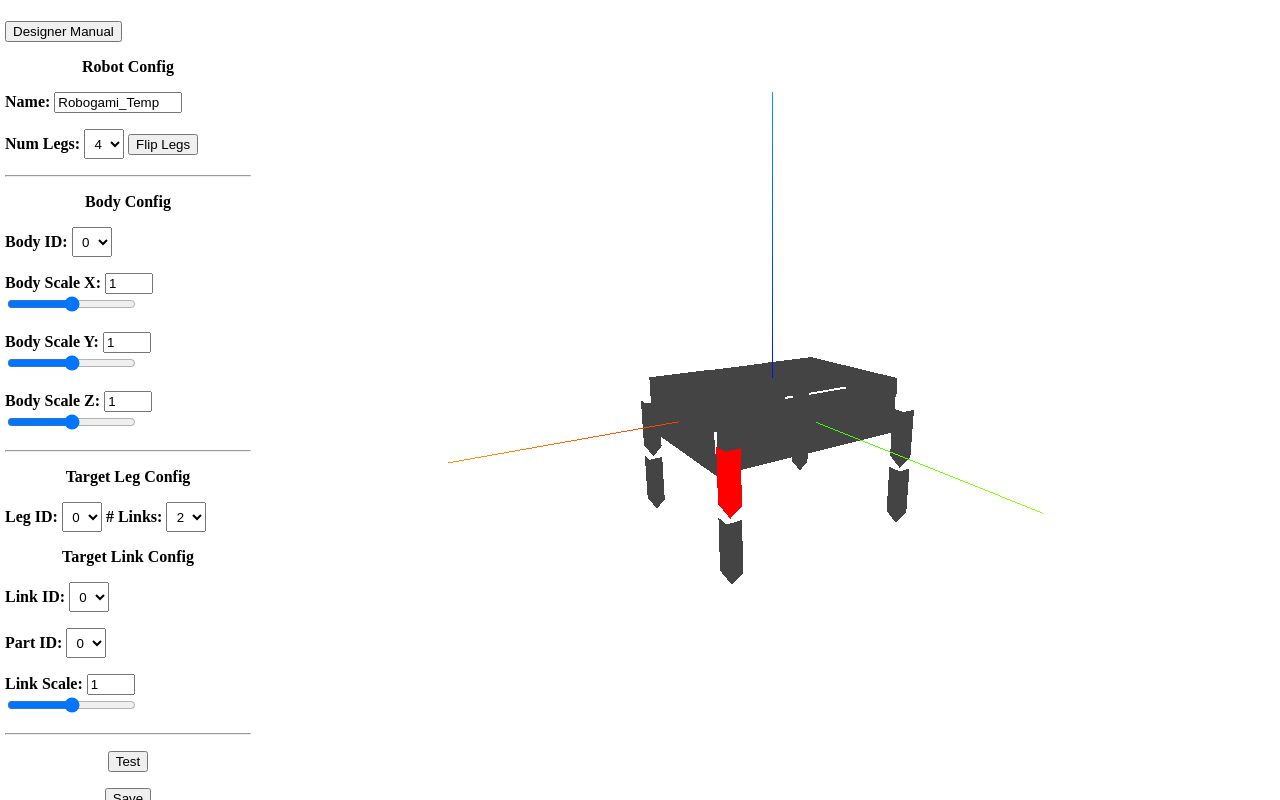
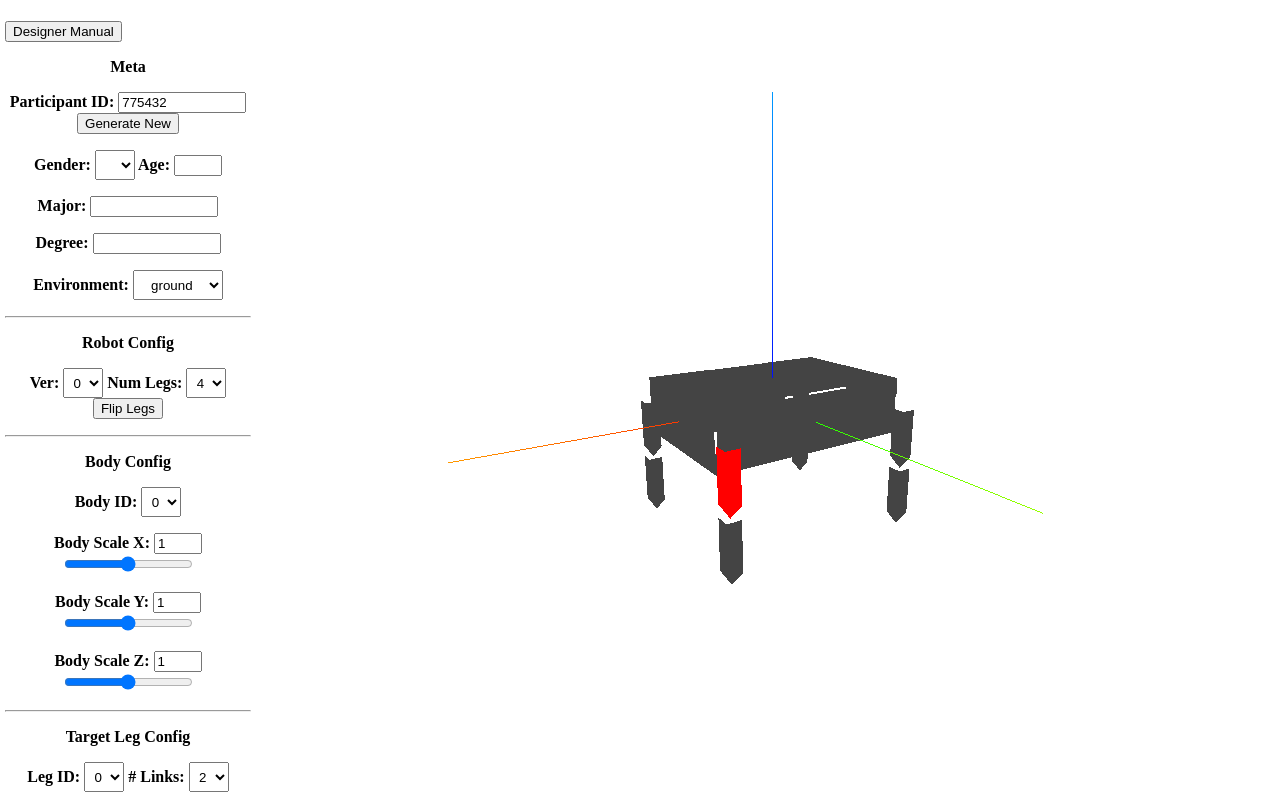
Before and after one commit to HZHPAGES/evogen_robot_design, a plain HTML site: page index.html in a window 1280 px wide. Drawn offline with Linux system fonts and the light colour scheme.

Commit message:
Update ui

```diff
--- a/index.html
+++ b/index.html
@@ -16,14 +16,43 @@
 <body>
     <div id="RobotConfigPanel">
         <p><button onclick=" window.open('designer_manual.html','_blank')">Designer Manual</button></p>
+        <div align="center">
+            <p align="center">Meta</p>
+            <p>
+                Participant ID: <input class="LongTextBox" id="UserIDText">
+                <button type="input" id="GenUserIDButton">Generate New</button>
+            </p>
+            <p>
+                Gender: <select class="SelectList" id="UserGenderSelect">
+                            <option value="0"></option>
+                            <option value="1">M</option>
+                            <option value="2">F</option>
+                        </select>
+                Age: <input class="TextBox" id="UserAgeText">
+            </p>
+            <p>Major: <input class="LongTextBox" id="UserMajorText"></p>
+            <p>Degree: <input class="LongTextBox" id="UserDegreeText"></p>
+            <p>Environment: <select class="SelectList" id="EnvSelect" style="width:90px"></select></p>
+        </div>
+        <hr>
+
+        <div align="center">
             <p align="center">Robot Config</p>
-        <p>Name: <input class="LongTextBox" id="RobotNameText"></p>
             <p>
+                Ver:
+                <select class="SelectList" id="VerSelect">
+                    <option value="0">0</option>
+                    <option value="1">1</option>
+                    <option value="2">2</option>
+                </select>
                 Num Legs:
                 <select class="SelectList" id="NumLegsSelect"></select>
                 <button type="input" id="FlipButton">Flip Legs</button>
             </p>
+        </div>
         <hr>
+
+        <div align="center">
             <p align="center">Body Config</p>
             <p>Body ID: <select class="SelectList" id="BodyIdSelect"></select></p>
             <p>
@@ -41,7 +70,10 @@
                 <input class="TextBox" id="BodyScaleZText">
                 <input type="range" id="BodyScaleZRange">
             </p>
+        </div>
         <hr>
+
+        <div align="center">
             <p align="center">Target Leg Config</p>
             <p>
                 Leg ID: <select class="SelectList" id="LegIdSelect"></select>
@@ -52,17 +84,25 @@
                 <!-- <input class="TextBox" id="LegPositionText"> -->
                 <!-- <input type="range" id="LegPositionRange"> -->
             <!-- </p> -->
+        </div>
+
+        <div align="center">
             <p align="center">Target Link Config</p>
-        <p>Link ID: <select class="SelectList" id="LinkIdSelect"></select></p>
-        <p>Part ID: <select class="SelectList" id="PartIdSelect"></select></p>
+            <p>
+                Link ID: <select class="SelectList" id="LinkIdSelect"></select>
+                Part ID: <select class="SelectList" id="PartIdSelect"></select>
+            </p>
             <p>
                 Link Scale:
                 <input class="TextBox" id="LinkLengthText">
                 <input type="range" id="LinkLengthRange">
             </p>
             <hr>
-        <p align="center"><button type="input" id="SubmitButton">Test</button></p>
-        <p align="center"><button type="input" id="SaveButton">Save</button></p>
+            <p align="center">
+                <button type="input" id="SubmitButton">Test</button>
+                <button type="input" id="SaveButton">Save</button>
+            </p>
+        </div>
     </div>
 
     <div id="RobotVisualPanel"></div>
--- a/js/main.js
+++ b/js/main.js
@@ -28,9 +28,28 @@ const num_leg_parts = 7;
 const unselect_mat = new THREE.MeshBasicMaterial( { color: 0x444444 } );
 const select_mat = new THREE.MeshBasicMaterial( { color: 0xff0000 } );
 let current_selected_obj;
+
 ////////////////////////////////////////////////////////////////////////
 //                               Class                                //
 ////////////////////////////////////////////////////////////////////////
+
+class MetaInfo {
+    constructor() {
+        this.user_id = "";
+        this.user_gender = "";
+        this.user_age = "";
+        this.user_major = "";
+        this.user_degree = "";
+        this.env = "";
+
+        this.generate_user_id();
+    }
+
+    generate_user_id() {
+        let new_id = Math.floor(Math.random() * 1e6); // make user id a six-digit number
+        this.user_id = new_id.toString().padStart(6, "0");
+    }
+}
 
 class RobotLink {
     constructor() {
@@ -69,10 +88,10 @@ class RobotLeg {
 
 class RobotRepresentation {
     constructor() {
+        this.ver = 0;
         this.body_obj;
         this.body_id = 0;
         this.body_scales = [1, 1, 1];
-        this.name = "Robogami_Temp";
         this.num_legs = 4;
         // leg order: FL ML BL BR MR FR
         this.legs = [];
@@ -131,13 +150,6 @@ class RobotRepresentation {
             }
         }
     }
-
-    export_json() {
-        this.compile_dv();
-        let robot_json = {name: this.name, gene: this.dv};
-        // this long command formats the generated json string and keeps array on the same line
-        return JSON.stringify(robot_json, function(k,v) { if(v instanceof Array) return JSON.stringify(v); return v; }, 2).replace(/\\/g, '') .replace(/\"\[/g, '[') .replace(/\]\"/g,']') .replace(/\"\{/g, '{') .replace(/\}\"/g,'}');
-    }
 }
 
 class RobogamiLibrary {
@@ -187,13 +199,30 @@ class RobogamiLibrary {
     }
 }
 
+class EnvironmentLibrary {
+    constructor() {
+        this.env_list = ["ground", "Sine2.obj", "Valley5.obj"];
+    }
+}
+
 ////////////////////////////////////////////////////////////////////////
 //                            DOM Handles                             //
 ////////////////////////////////////////////////////////////////////////
 
 let config_panel_e = document.getElementById('RobotConfigPanel');
 let visual_panel_e = document.getElementById('RobotVisualPanel');
-let robot_name_e   = document.getElementById('RobotNameText');
+
+// Meta
+let user_id_e     = document.getElementById('UserIDText');
+let gen_id_btn_e  = document.getElementById('GenUserIDButton');
+let user_gender_e = document.getElementById('UserGenderSelect');
+let user_age_e    = document.getElementById('UserAgeText');
+let user_major_e  = document.getElementById('UserMajorText');
+let user_degree_e = document.getElementById('UserDegreeText');
+let env_e         = document.getElementById('EnvSelect');
+let ver_e         = document.getElementById('VerSelect');
+
+// Robot Config
 let body_id_e      = document.getElementById('BodyIdSelect');
 let body_x_e       = document.getElementById('BodyScaleXText');
 let body_x2_e      = document.getElementById('BodyScaleXRange');
@@ -210,9 +239,11 @@ let link_id_e      = document.getElementById('LinkIdSelect');
 let part_id_e      = document.getElementById('PartIdSelect');
 let link_length_e  = document.getElementById('LinkLengthText');
 let link_length2_e = document.getElementById('LinkLengthRange');
-let submit_e       = document.getElementById('SubmitButton');
-let save_e         = document.getElementById('SaveButton');
-let flip_e         = document.getElementById('FlipButton');
+let flip_btn_e     = document.getElementById('FlipButton');
+
+// IO
+let submit_btn_e   = document.getElementById('SubmitButton');
+let save_btn_e     = document.getElementById('SaveButton');
 
 ////////////////////////////////////////////////////////////////////////
 //                             Callbacks                              //
@@ -244,9 +275,44 @@ function onMouseClick(event) {
     }
 }
 
-function onRobotNameTextChange(event) {
+function onUserIDTextChange(event) {
     var select = event.target;
-    robot.name = select.value;
+    meta_info.user_id = select.value;
+}
+
+function onUserGenderSelectChange(event) {
+    var select = event.target;
+    meta_info.user_gender = select.options[select.selectedIndex].text;
+}
+
+function onUserAgeTextChange(event) {
+    var select = event.target;
+    meta_info.user_age = select.value;
+}
+
+function onUserMajorTextChange(event) {
+    var select = event.target;
+    meta_info.user_major = select.value;
+}
+
+function onUserDegreeTextChange(event) {
+    var select = event.target;
+    meta_info.user_degree = select.value;
+}
+
+function onEnvSelectChange(event) {
+    var select = event.target;
+    meta_info.env = select.options[select.selectedIndex].text;
+}
+
+function onVerSelectChange(event) {
+    var select = event.target;
+    robot.ver = select.value;
+}
+
+function onGenUserIDButtonClick(event) {
+    meta_info.generate_user_id();
+    user_id_e.value = meta_info.user_id;
 }
 
 function onBodyIdSelectChange(event) {
@@ -373,7 +439,7 @@ function onFlipButtonClick(event) {
 
 function resize_select(select, new_size) {
     if (select.length == new_size) {
-        return
+        return;
     } else if (select.length > new_size) {
         if (select.selectedIndex > new_size - 1)
             select.selectedIndex = new_size - 1;
@@ -390,9 +456,34 @@ function resize_select(select, new_size) {
 }
 
 function init_dropdown_lists() {
-    // Robot Name
-    robot_name_e.value = robot.name;
-    robot_name_e.addEventListener('change', onRobotNameTextChange);
+    // User Info
+    user_id_e.value = meta_info.user_id;
+    user_id_e.addEventListener('change', onUserIDTextChange);
+    user_gender_e.value = meta_info.user_gender;
+    user_gender_e.addEventListener('change', onUserGenderSelectChange);
+    user_age_e.value = meta_info.user_age;
+    user_age_e.addEventListener('change', onUserAgeTextChange);
+    user_major_e.value = meta_info.user_major;
+    user_major_e.addEventListener('change', onUserMajorTextChange);
+    user_degree_e.value = meta_info.user_degree;
+    user_degree_e.addEventListener('change', onUserDegreeTextChange);
+
+    // Environment Select
+    for (let i = 0; i < env_lib.env_list.length; ++i) {
+        var opt = document.createElement('option');
+        opt.value = i;
+        opt.innerHTML = env_lib.env_list[i];
+        env_e.appendChild(opt);
+    }
+    env_e.addEventListener('change', onEnvSelectChange);
+    meta_info.env = env_e.options[env_e.selectedIndex].text;
+
+    // Gen ID Button
+    gen_id_btn_e.addEventListener('click', onGenUserIDButtonClick)
+
+    // Ver Select
+    ver_e.value = robot.ver;
+    ver_e.addEventListener('change', onVerSelectChange);
 
     // Num Legs
     for (let i = 0; i < allowed_num_legs.length; ++i) {
@@ -469,13 +560,13 @@ function init_dropdown_lists() {
     // leg_pos2_e.step = slider_step;
 
     // Submit Button
-    submit_e.addEventListener('click', onSubmitButtonClick)
+    submit_btn_e.addEventListener('click', onSubmitButtonClick)
 
     // Save Button
-    save_e.addEventListener('click', onSaveButtonClick)
+    save_btn_e.addEventListener('click', onSaveButtonClick)
 
     // Flip Button
-    flip_e.addEventListener('click', onFlipButtonClick)
+    flip_btn_e.addEventListener('click', onFlipButtonClick)
 
     update_dropdown_lists();
 }
@@ -603,17 +694,35 @@ function demo_write() {
                     twodigit_str(date.getMinutes()) +
                     twodigit_str(date.getSeconds());
 
+    robot.compile_dv();
+    let json_dict = {
+        user_id: meta_info.user_id,
+        user_gender: meta_info.user_gender,
+        user_age: meta_info.user_age,
+        user_major: meta_info.user_major,
+        user_degree: meta_info.user_degree,
+        environment: meta_info.env,
+        ver: robot.ver,
+        datetime: timestamp,
+        gene: robot.dv
+    };
+    // this long command formats the generated json string and keeps array on the same line
+    let json_str = JSON.stringify(json_dict, function(k,v) { if(v instanceof Array) return JSON.stringify(v); return v; }, 2).replace(/\\/g, '') .replace(/\"\[/g, '[') .replace(/\]\"/g,']') .replace(/\"\{/g, '{') .replace(/\}\"/g,'}');
+
     let anchor = document.createElement('a');
-    anchor.href = "data:application/octet-stream,"+encodeURIComponent(robot.export_json());
-    anchor.download = robot.name + "_" + timestamp + '.txt';
+    anchor.href = "data:application/octet-stream,"+encodeURIComponent(json_str);
+    anchor.download = meta_info.user_id.toString() + "_" + meta_info.env + "_" + robot.ver + '.txt';
     anchor.click();
 }
 
 ////////////////////////////////////////////////////////////////////////
 //                           Main Function                            //
 ////////////////////////////////////////////////////////////////////////
+
+var meta_info = new MetaInfo();
 var robot = new RobotRepresentation();
 var robo_lib = new RobogamiLibrary();
+var env_lib = new EnvironmentLibrary();
 
 const scene = new THREE.Scene();
 scene.rotateOnAxis(new THREE.Vector3(1, 0, 0), -Math.PI / 2);
```
Also changed, not shown: 1 other file. Lines whose indentation alone changed are shown as unchanged.
